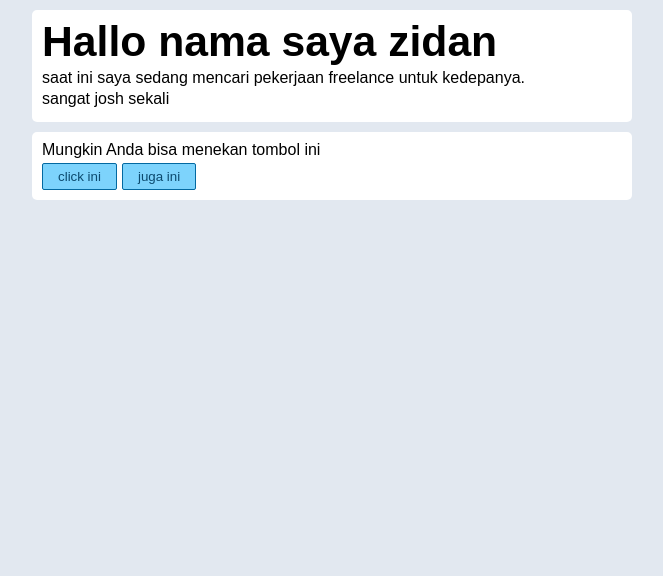
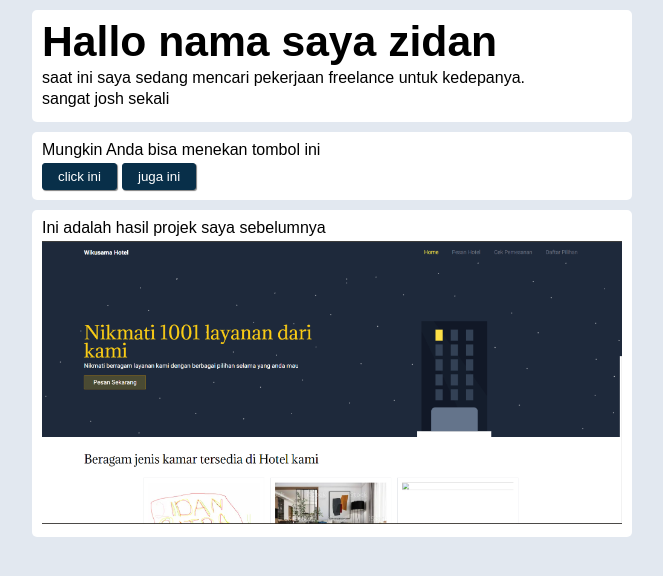
Before and after one commit to zidan-p/simple-money-manager, a React app: page / in a window 1280 px wide. Shown: the top 576 px of the page, without its empty margins (308-971 px from the left). Built offline with nearby package versions, Linux system fonts and the light colour scheme.

Commit message:
use react webpack with css and img

```diff
--- a/view/App.tsx
+++ b/view/App.tsx
@@ -1,5 +1,6 @@
 
 import "./style.css"
+import IMG from "./asset/my-web.png";
 
 const Section1 = () => {
     return (
@@ -25,9 +26,10 @@ const Section2 = () => {
 
 const Section3 = () => {
     return (
-        <>
-
-        </>
+        <div className="container container3">
+            <p>Ini adalah hasil projek saya sebelumnya</p>
+            <img src={IMG} alt="" />
+        </div>
     )
 }
 
@@ -37,6 +39,7 @@ const App = () => {
             <div className="layout-container">
                 <Section1 />
                 <Section2 />
+                <Section3 />
             </div>
         </>
     )
--- /dev/null
+++ b/view/declaration.d.ts
@@ -0,0 +1 @@
+declare module "*.png"
--- a/view/style.css
+++ b/view/style.css
@@ -83,19 +83,26 @@ p{
 
 .flex-button button{
     font-weight: 500;
-    color: #0c4a6e;
-    background-color: #7dd3fc;
-    border: 1px solid #0369a1;
-    border-radius: 2px;
+    color: white;
+    background-color: #082f49;
+    border: 1px solid #082f49;
+    box-shadow: 1px 1px 1px gray ;
+    border-radius: 3px;
     cursor: pointer;
     padding: 5px 15px;
     transition: all .1s;
 }
 
 .flex-button button:hover{
-    background-color: #e0f2fe;
+    background-color: #0c4a6e;
+    box-shadow: none;
 }
 
 .flex-button button:active{
-    background-color: #0284c7;
+    background-color: #075985;
+
 }
+
+img{
+    max-width: 100%;
+}
--- a/webpack/webpack.config.js
+++ b/webpack/webpack.config.js
@@ -20,6 +20,17 @@ module.exports = {
             {
                 test : /\.css$/,
                 use : ["style-loader", "css-loader"]
+            },
+            //for file image
+            {
+                test : /\.(?:ico|gif|png|jpg|jpeg)$/i,
+                type : "asset/resource"
+            },
+
+            //for inline file (like svg ot web font)
+            {
+                test : /\.(woff(2)?|eot|ttf|otf|svg|)$/,
+                type : "asset/inline"
             }
         ]
     },
```
